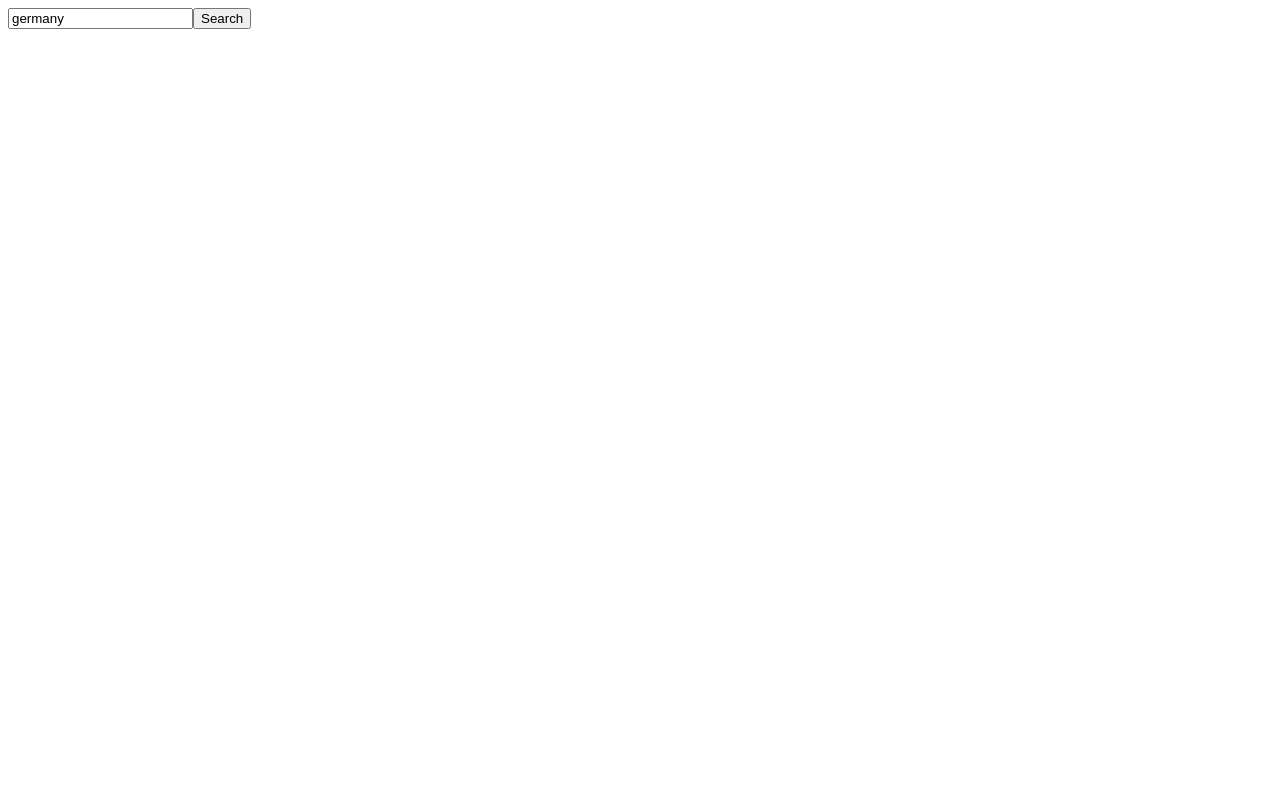
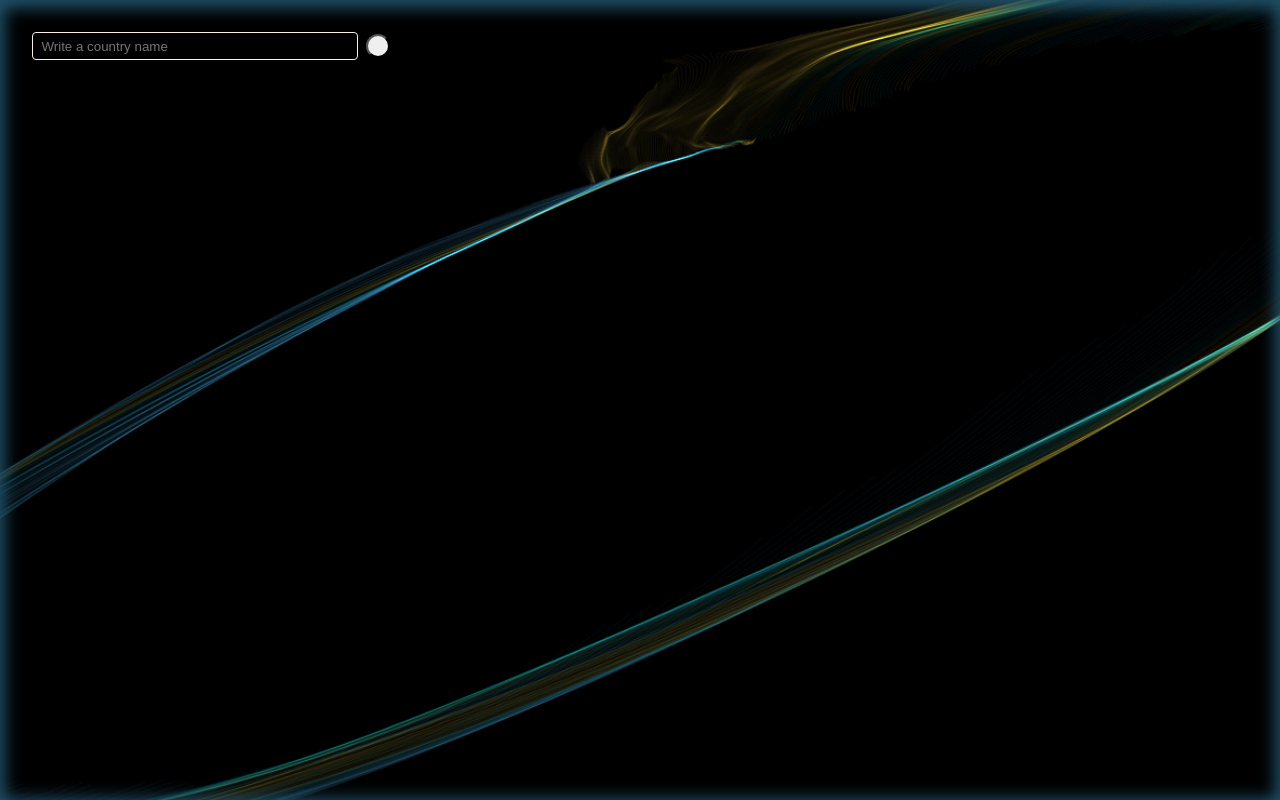
Before and after one commit to ZakariaHn/Rest_Countries_API-React, a React (Create React App) app: page / in a window 1280 px wide. Built offline with nearby package versions, Linux system fonts and the light colour scheme.

Commit message:
add scss

```diff
--- a/src/App.js
+++ b/src/App.js
@@ -1,5 +1,4 @@
 import React from "react";
-//import Loading from "./components/Loading";
 import Country from "./components/Country";
 
 export default class App extends React.Component {
@@ -7,7 +6,7 @@ export default class App extends React.Component {
     super(props);
 
     this.state = {
-      userInput: "germany",
+      userInput: "",
       countriesData: [],
       loading: true,
     };
@@ -44,7 +43,7 @@ export default class App extends React.Component {
               onChange={this.changeHandler}
               placeholder="Write a country name"
             />
-            <button type="submit">Search</button>
+            <button type="submit"></button>
           </form>
         </div>
         <Country data={this.state.countriesData} />
--- a/src/components/Country.js
+++ b/src/components/Country.js
@@ -5,15 +5,15 @@ const Country = (props) => {
 
     return (
       <React.Fragment key={i}>
-        <h2>
+        <h3>
           {item.name}{" "}
           <img src={item.flag} alt={item.name} width="30px" key={i} />
-        </h2>
+        </h3>
 
         <p> Capital: {item.capital}</p>
         <p> Language: {item.languages[0].name}</p>
-        <p>Population: {item.population}</p>
         <p> Currency: {item.currencies[0].code}</p>
+        <p> Population: {item.population}</p>
       </React.Fragment>
     );
   });
--- a/src/components/icons/lib.js
+++ /dev/null
@@ -1,5 +0,0 @@
-// import { library } from "@fortawesome/fontawesome-svg-core";
-// import { fas } from "@fortawesome/free-solid-svg-icons";
-// import { far } from "@fortawesome/free-regular-svg-icons";
-
-// library.add(fas, far);
--- a/src/helpers.js
+++ /dev/null
@@ -1 +0,0 @@
-// here you will add function that you want to use throw out your app, remember to export 😎
--- a/src/index.js
+++ b/src/index.js
@@ -1,11 +1,7 @@
 import React from "react";
 import ReactDOM from "react-dom";
-import "react-bootstrap";
+import App from "./App.js";
 import "./scss/main.scss";
-// import "fontawesome";
-import "./components/icons/lib";
-
-import App from "./App.js";
 
 ReactDOM.render(
   <React.StrictMode>
--- a/src/scss/main.scss
+++ b/src/scss/main.scss
@@ -1 +1,50 @@
-// your scss files should import here 💪🏻
+html,
+body {
+  margin: 0;
+  padding: 0;
+  width: 100%;
+  height: 100%;
+  box-sizing: border-box;
+}
+
+body {
+  padding: 2rem;
+  align-items: flex-start;
+  background: url("../img/image.png");
+  background-repeat: no-repeat;
+  background-position: center;
+  background-size: cover;
+  font-family: Arial, Helvetica, sans-serif;
+  letter-spacing: 0.2rem;
+  box-shadow: inset 0rem 0.2rem 1rem 0.3rem #20526b;
+}
+
+input {
+  width: 20rem;
+  height: 1.5rem;
+  background-color: transparent;
+  border: 1px solid linen;
+  color: #0e3f3a;
+  border-radius: 4px;
+  text-indent: 0.4rem;
+}
+
+button {
+  width: 1.5rem;
+  height: 1.5rem;
+  position: fixed;
+  color: #9fc4c1f3;
+  border-radius: 50%;
+  outline-style: unset;
+  outline: none;
+  -webkit-outline: none;
+  margin: 0.1rem 0 0 0.5rem;
+}
+
+p,
+h3 {
+  padding-left: 1rem;
+  width: 19.3vw;
+  box-shadow: inset 0rem 0.2rem 1rem 0.3rem #143140;
+  color: wheat;
+}
```
Also changed, not shown: src/components/Loading.js (deleted, +0 -12 lines), src/img/colors.png (added), src/img/image.png (added).
